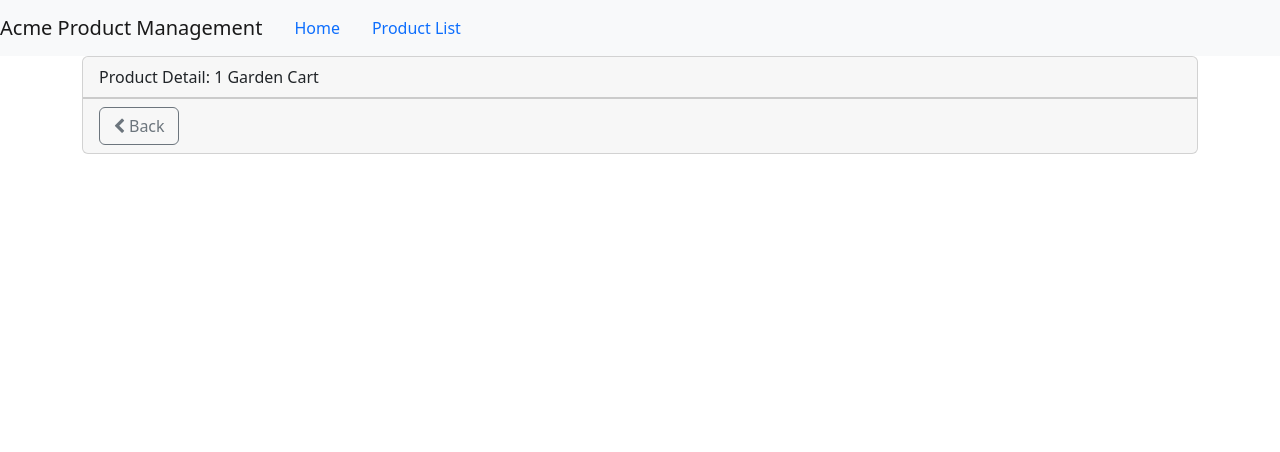
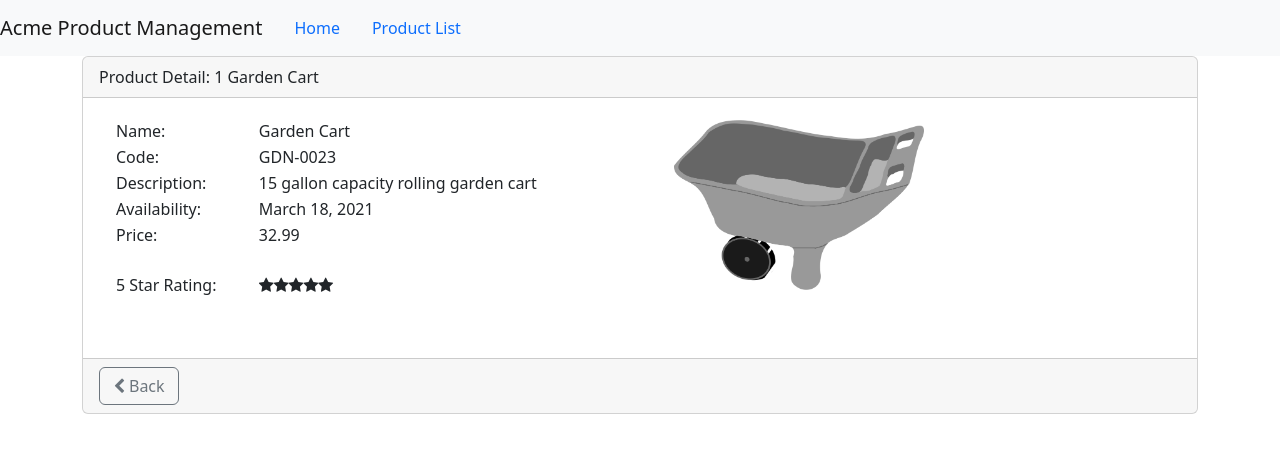
Before and after one commit to enurberk/AngularGettingStarted, an Angular app: page /products/1 in a window 1280 px wide. Shown: the top 452 px of the page. Built offline with nearby package versions, Linux system fonts and the light colour scheme.

Commit message:
product detail being done

```diff
--- a/src/app/products/product-detail.component.html
+++ b/src/app/products/product-detail.component.html
@@ -2,10 +2,50 @@
   <div class='card-header'>
     {{ pageTitle + ' ' + product?.productName}}
   </div>
+
+  <div class="container" style="margin: 20px;">
+    <div class="row">
+      <div class="col-sm">
+        <table class="table table-borderless">
+          <tr>
+            <td>Name:</td>
+            <td>{{product?.productName}}</td>
+          </tr>
+          <tr>
+            <td>Code:</td>
+            <td>{{product?.productCode}}</td>
+          </tr>
+          <tr>
+            <td>Description:</td>
+            <td>{{product?.description}}</td>
+          </tr>
+          <tr>
+            <td>Availability:</td>
+            <td>{{product?.releaseDate}}</td>
+          </tr>
+          <tr>
+            <td>Price:</td>
+            <td>{{product?.price}}</td>
+          </tr>
+          <tr>
+            <td>5 Star Rating:</td>
+            <td>
+              <pm-star>
+              </pm-star>
+            </td>
+          </tr>
+        </table>
+      </div>
+      <div class="col-sm">
+        <img  src={{product?.imageUrl}}
+              [style.width.px]='imageWidth'
+              [style.margin.px]='imageMargin'/>
+      </div>
+    </div>
+  </div>
+
   <div class='card-footer'>
-    <button class='btn btn-outline-secondary'
-            style='width:80px'
-            (click)='onBack()'>
+    <button class='btn btn-outline-secondary' style='width:80px' (click)='onBack()'>
       <i class='fa fa-chevron-left'></i> Back
     </button>
   </div>
--- a/src/app/products/product-detail.component.ts
+++ b/src/app/products/product-detail.component.ts
@@ -9,9 +9,12 @@ import { IProduct } from './product';
 export class ProductDetailComponent implements OnInit {
   pageTitle: string = 'Product Detail';
   product: IProduct | undefined;
+  imageWidth: number = 250;
+  imageMargin: number = 2;
+
 
   constructor(private route: ActivatedRoute,
-              private router: Router) { }
+    private router: Router) { }
 
   ngOnInit(): void {
     const id = Number(this.route.snapshot.paramMap.get('id'));
@@ -28,7 +31,7 @@ export class ProductDetailComponent implements OnInit {
     };
   }
 
-  onBack(): void{
+  onBack(): void {
     this.router.navigate(['/products']);
   }
 }
--- a/src/app/products/product-list.component.ts
+++ b/src/app/products/product-list.component.ts
@@ -17,6 +17,7 @@ export class ProductListComponent implements OnInit, OnDestroy {
     sub!: Subscription;
 
     private _listFilter: string = '';
+
     get listFilter(): string {
         return this._listFilter;
     }
```
